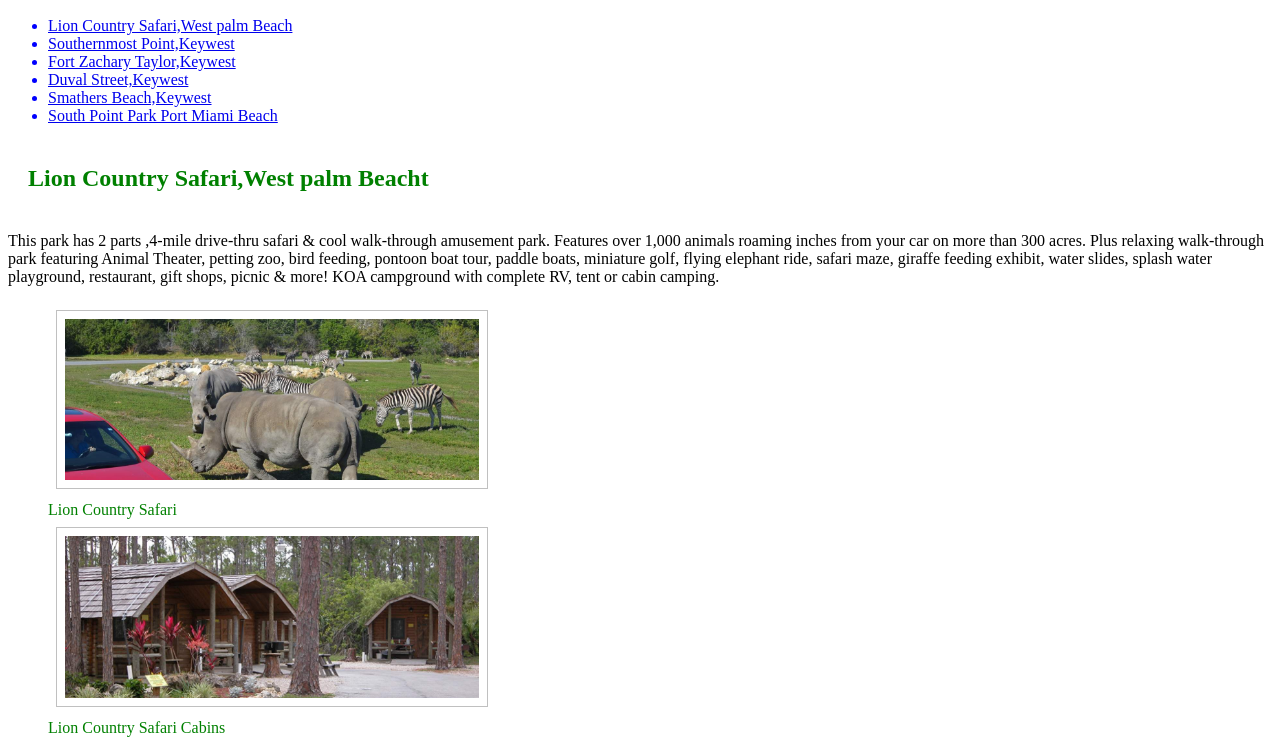
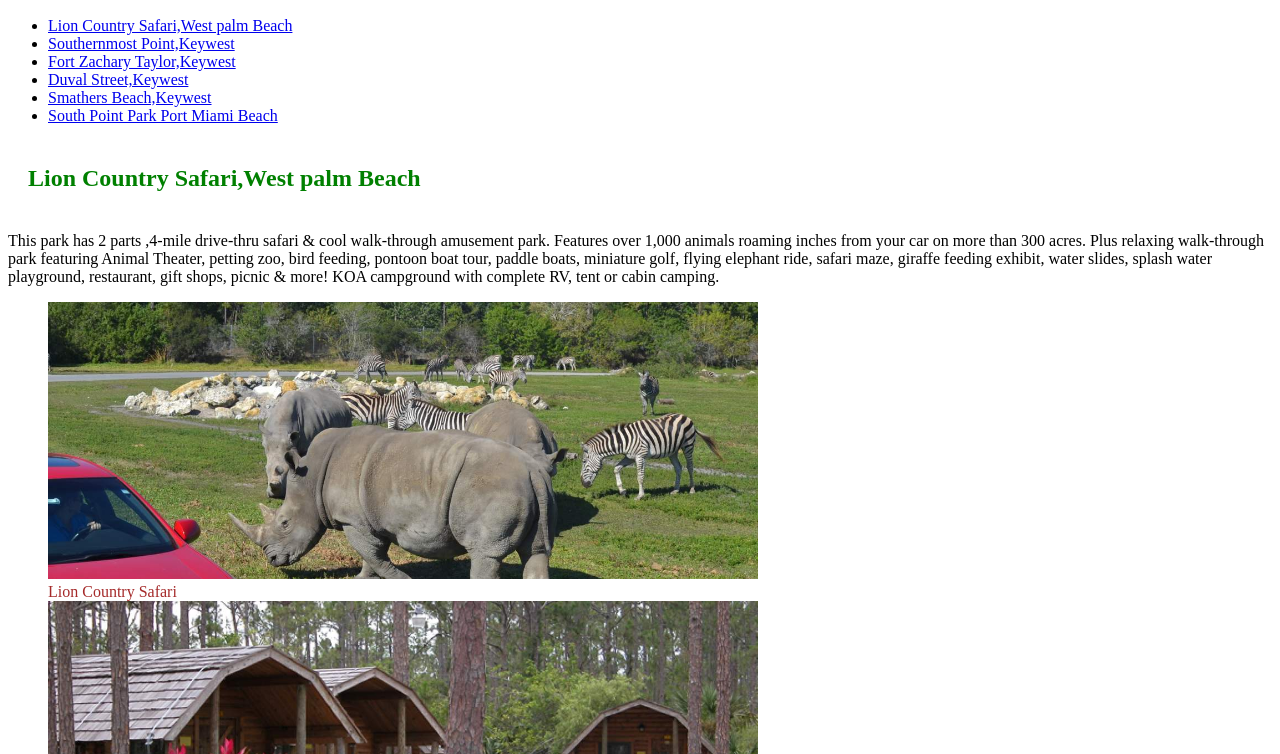
Before and after one commit to samsharath/Assignment4, a plain HTML site: page index.html in a window 1280 px wide. Shown: the part 190-944 px from the top of the page. Drawn offline with Linux system fonts and the light colour scheme.

Commit message:
added html and style file

```diff
--- a/index.html
+++ b/index.html
@@ -25,12 +25,11 @@
 			<article>
 				<section>
 					<a name="Lion Country Safari,West palm Beach"></a>
-					<h2>Lion Country Safari,West palm Beacht</h2>
+					<h2>Lion Country Safari,West palm Beach</h2>
 					<p> This park has 2 parts ,4-mile drive-thru safari & cool walk-through amusement park. Features over 1,000 animals roaming inches from your car on more than 300 acres. Plus relaxing walk-through park featuring Animal Theater, petting zoo, bird feeding, pontoon boat tour, paddle boats, miniature golf, flying elephant ride, safari maze, giraffe feeding exhibit, water slides, splash water playground, restaurant, gift shops, picnic & more! KOA campground with complete RV, tent or cabin camping.
 
                     </p>
-					<figure>
-						<img src="img/safari1.jpg" >
+					<figure><img src="img/safari1.jpg" >
 						<figcaption id="caption-01">Lion Country Safari</figcaption>
 						<img src="img/Cabins.jpg ">
 				<figcaption id="caption-01">Lion Country Safari Cabins</figcaption>
--- a/style.css
+++ b/style.css
@@ -1,6 +1,7 @@
 
 h1 {
-	color: black;
+
+	color: blue;
   display: block;
   font-size: 2em;
   margin-top: 0.67em;
@@ -10,6 +11,7 @@ h1 {
   font-weight: bold;
   text-align:center;
   padding: 20px
+
 }
 h2 {
 	color: green;
@@ -24,24 +26,20 @@ h2 {
 }
 
 img {
-	margin-top: 25px;
-	margin-right: 10px;
-	margin-bottom: 25px;
-	margin-left:10px;
-    width: 35%;
-    height: 35%;
-border: thin silver solid;
-  margin: 0.5em;
-  padding: 0.5em;
+
+    width: 60%;
+    height: 10%;
 
 }
-nav{
-	color: blue;
+
+
+#nav-01{
+	font color: brown;
 	font-size: 10;
 }
 footer {
   display: block;
   }
   #caption-01{
-		color:green;
+		color:brown;
   }
```
